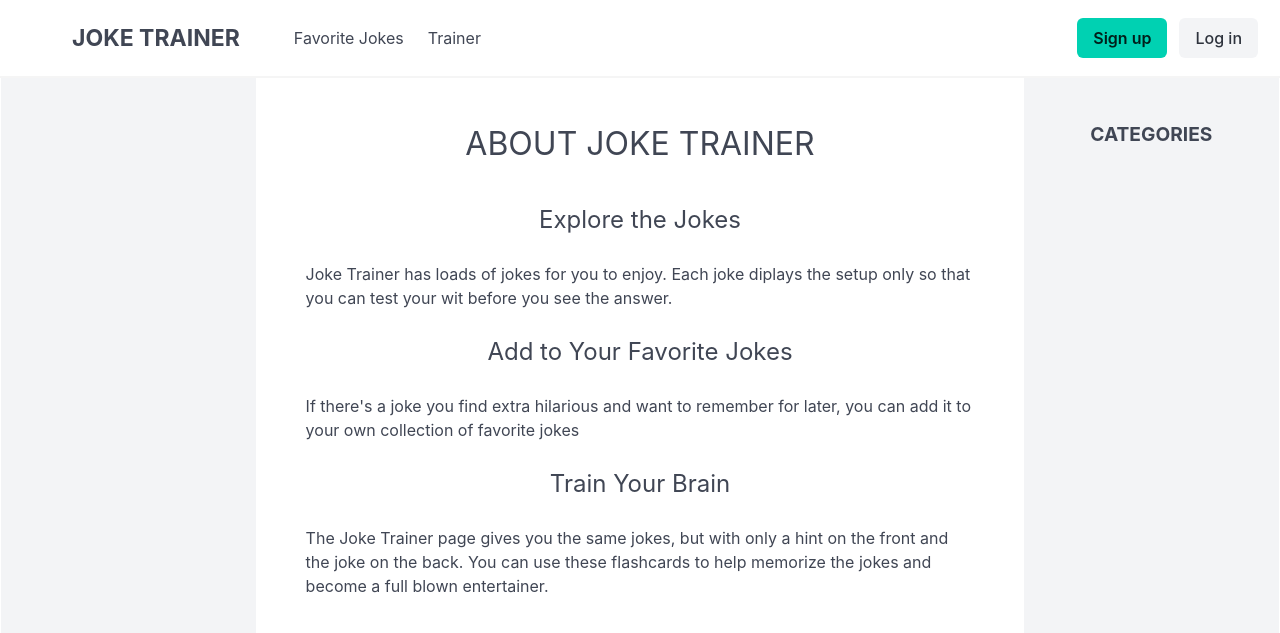
After one commit to robbyhecht/joke-trainer, a Django app: page /about in a window 1280 px wide. The commit adds this page. Shown: the top 633 px of the page. Run offline with Django 3.2, Linux system fonts and the light colour scheme; data that the repository does not hold is empty; some libraries are stand-ins or nearby versions.

Commit message:
created 'about' section

```diff
--- a/jt/static/jt/index.css
+++ b/jt/static/jt/index.css
@@ -238,7 +238,8 @@
 } */
 
 .col-3-div {
-  padding-left: 10%;
+  /* padding-left: 10%; */
+  text-align: center;
 }
 
 .main-login-div {
@@ -291,3 +292,28 @@
 .register-header {
   margin-top: 20px;
 }
+
+/* JOKE TRAINER PAGE */
+
+.joke-trainer-right-header {
+  margin-top: 40px;
+}
+.joke-trainer-right-header > h4 {
+  font-weight: bold;
+  text-transform: uppercase;
+}
+
+.joke-trainer-right-text {
+ font-size: .9rem;
+ margin-top: 40px;
+}
+
+.about-div-main {
+  margin-left: 5%;
+  margin-right: 5%;
+  margin-top: 40px;
+}
+
+.about-div-main > h1 {
+  margin-bottom: 10px;
+}
--- /dev/null
+++ b/jt/templates/about.html
@@ -0,0 +1,22 @@
+{% extends 'index.html' %}
+
+{%block indexcenter%}
+
+<div class="about-div-main">
+<h1 class="is-size-3 has-text-centered">ABOUT JOKE TRAINER</h1>
+<br />
+<h2 class="is-size-4 has-text-centered">Explore the Jokes</h2>
+<br />
+<p class="is-size-6">Joke Trainer has loads of jokes for you to enjoy. Each joke diplays the setup only so that you can test your wit before you see the answer.</p>
+<br />
+<h2 class="is-size-4 has-text-centered">Add to Your Favorite Jokes</h2>
+<br />
+<p class="is-size-6">If there's a joke you find extra hilarious and want to remember for later, you can add it to your own collection of favorite jokes</p>
+<br />
+<h2 class="is-size-4 has-text-centered">Train Your Brain</h2>
+<br />
+<p class="is-size-6">The Joke Trainer page gives you the same jokes, but with only a hint on the front and the joke on the back. You can use these flashcards to help memorize the jokes and become a full blown entertainer.</p>
+<br />
+</div>
+
+{% endblock %}
--- a/jt/templates/index.html
+++ b/jt/templates/index.html
@@ -8,12 +8,7 @@
       <div class="column is-one-fifth column1 has-background-light">
         <div class="col-1-div">
           {%block indexleft%}
-            <h2 class="categories-header">CATEGORIES</h2>
-            <ul class="categories-list">
-              {% for category in category_list %}
-                <li><a href="http://localhost:8000/category/{{category.id}}" class="category">{{category.name}}</a></li>
-              {% endfor %}
-            </ul>
+
           {% endblock %}
         </div>
       </div>
@@ -59,6 +54,12 @@
       <div class="column is-one-fifth column3 has-background-light">
         <div class="col-3-div">
           {% block indexright%}
+            <h2 class="categories-header">CATEGORIES</h2>
+            <ul class="categories-list">
+              {% for category in category_list %}
+                <li><a href="http://localhost:8000/category/{{category.id}}" class="category">{{category.name}}</a></li>
+              {% endfor %}
+            </ul>
           {%endblock%}
         </div>
       </div>
--- a/jt/urls.py
+++ b/jt/urls.py
@@ -16,4 +16,5 @@ urlpatterns = [
   path('favorites/trainer', views.favorites_train, name='favorites_trainer'),
   path('category/add', views.add_to_favorites, name='add_to_favorites'),
   path('favorites/delete/<int:id>', views.delete_from_favorites, name ='delete_from_favorites'),
+  path('about', views.about, name = 'about'),
 ]
--- a/jt/views/__init__.py
+++ b/jt/views/__init__.py
@@ -5,6 +5,7 @@ from .views import user_logout
 from .views import hi_user
 from .views import nav_favorites
 from .views import search_bar
+from .views import about
 
 from .joke_views import list_categories
 from .joke_views import random_joke
--- a/jt/views/views.py
+++ b/jt/views/views.py
@@ -11,6 +11,10 @@ import operator
 
 def index(request):
   template_name = 'index.html'
+  return render(request, template_name, {})
+
+def about(request):
+  template_name = 'about.html'
   return render(request, template_name, {})
 
 def hi_user(request):
```
Also changed, not shown: jt/templates/favorite_trainer.html (+9 -0 lines).
